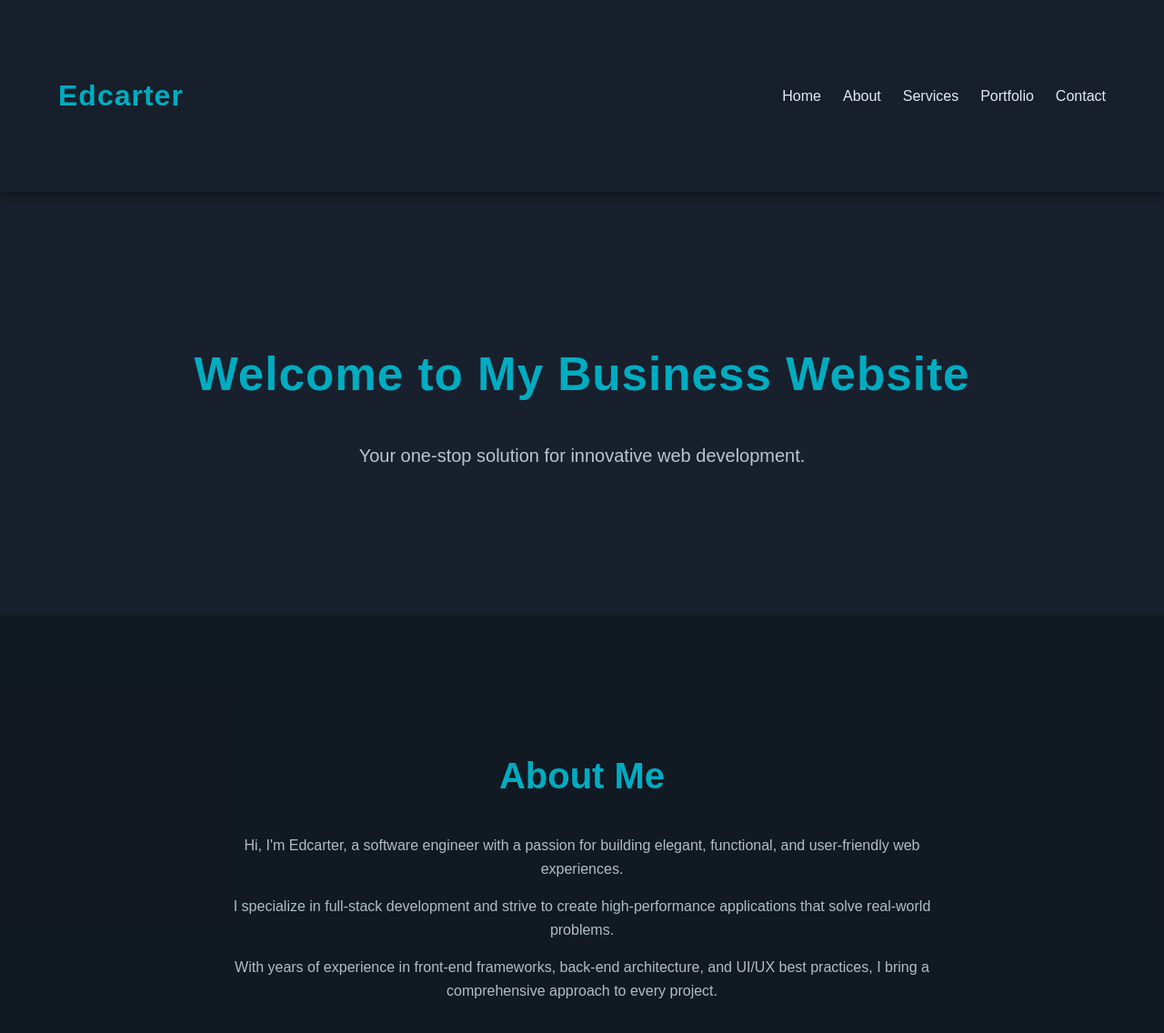
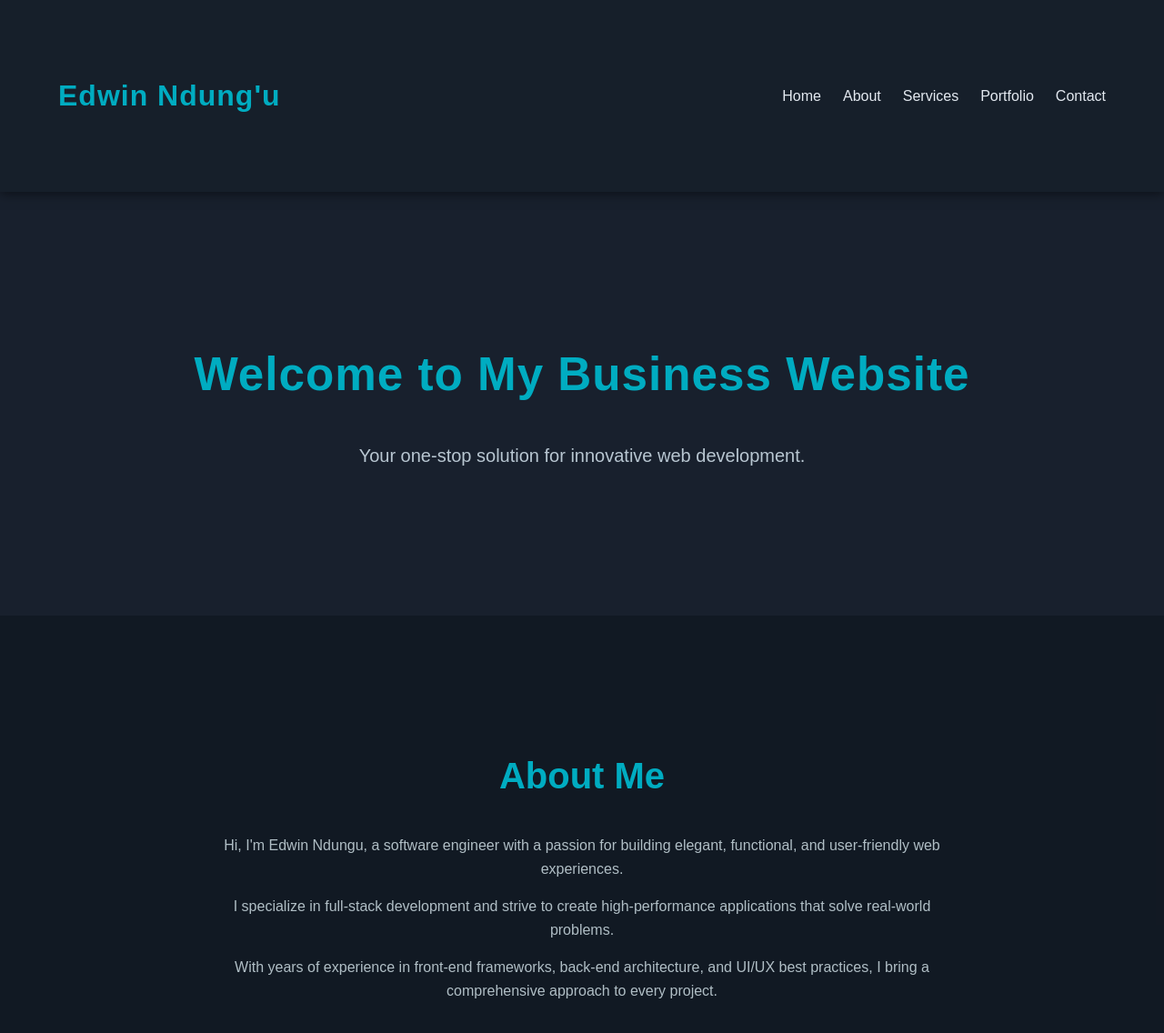
Before and after one commit to edwinndungu2/my-personal-business-website, a plain HTML site: page index.html in a window 1280 px wide. Shown: the top 1136 px of the page at 91% size. Drawn offline with Linux system fonts and the light colour scheme; a script that the page names is missing.

Commit message:
name changes

```diff
--- a/index.html
+++ b/index.html
@@ -13,7 +13,7 @@
 <body>
   <header>
     <div class="container nav">
-      <h1 class="logo">Edcarter</h1>
+      <h1 class="logo">Edwin Ndung'u</h1>
       <nav>
         <ul class="nav-links">
           <li><a href="#home">Home</a></li>
@@ -37,7 +37,7 @@
   <section id="about" class="about">
     <div class="container">
       <h2>About Me</h2>
-      <p>Hi, I'm Edcarter, a software engineer with a passion for building elegant, functional, and user-friendly web experiences.</p>
+      <p>Hi, I'm Edwin Ndungu, a software engineer with a passion for building elegant, functional, and user-friendly web experiences.</p>
       <p>I specialize in full-stack development and strive to create high-performance applications that solve real-world problems.</p>
       <p>With years of experience in front-end frameworks, back-end architecture, and UI/UX best practices, I bring a comprehensive approach to every project.</p>
     </div>
```
